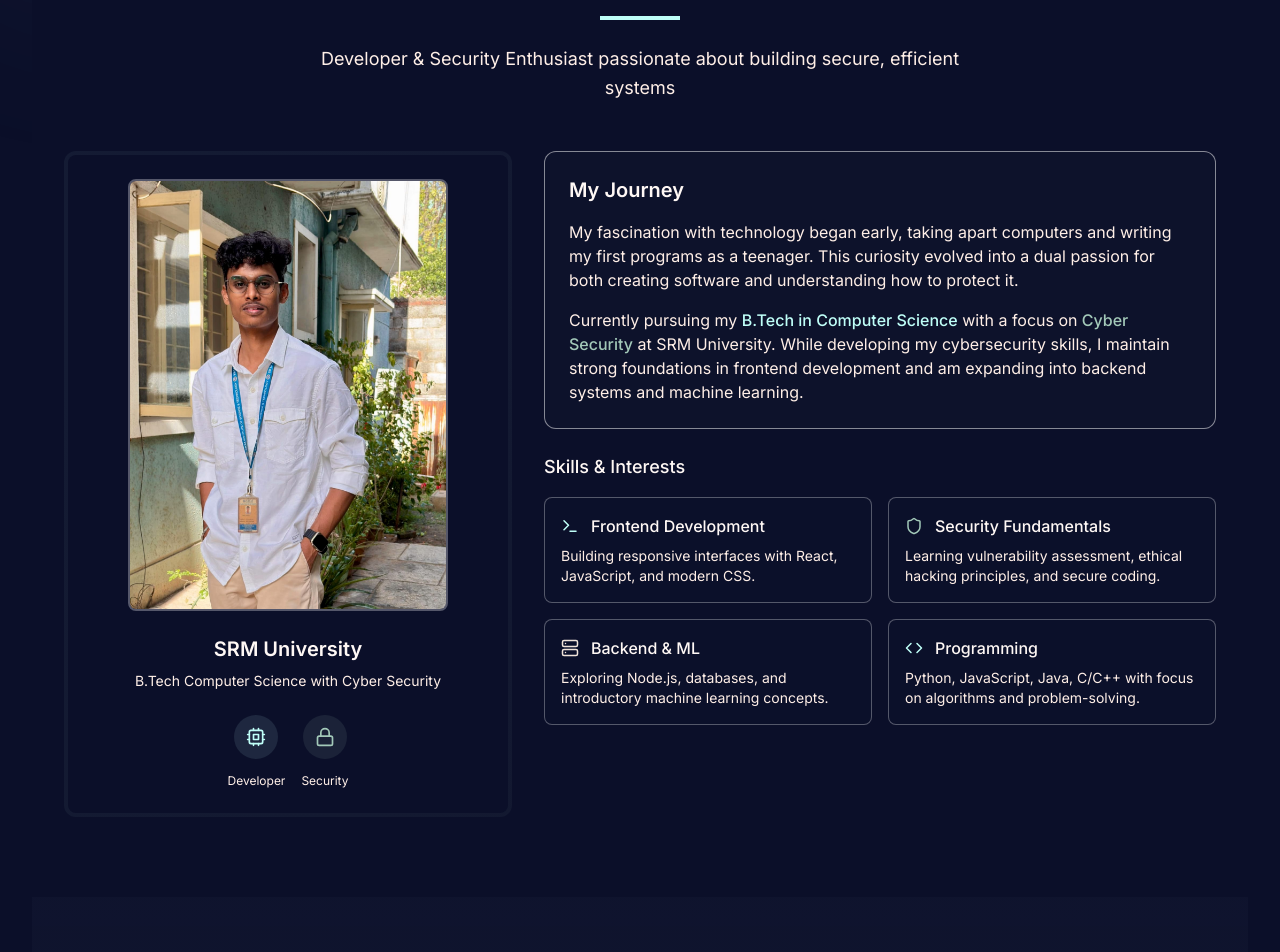
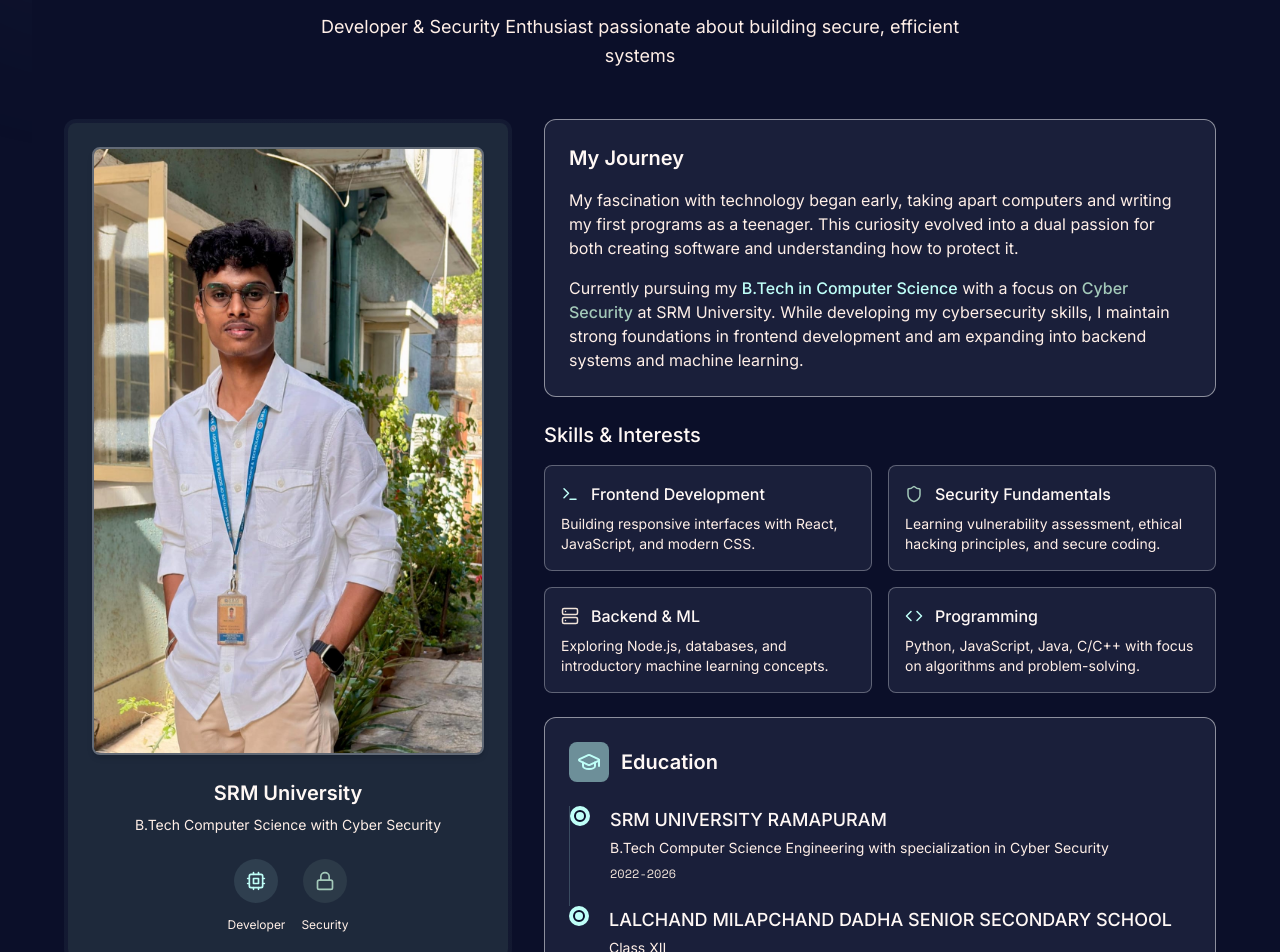
Before and after one commit to jpravin664/Pravin-Portfolio-Website, a React (Vite) app: page / in a window 1280 px wide. Shown: the part 1000-1952 px from the top of the page. Built offline with nearby package versions, Linux system fonts and the light colour scheme.

Commit message:
Added education section with dynamic rendering and improved profile photo layout

```diff
--- a/src/sections/About.tsx
+++ b/src/sections/About.tsx
@@ -1,11 +1,24 @@
 import React from 'react';
 import { motion } from 'framer-motion';
-import { Shield, Code, Server, Cpu, Lock, Terminal } from 'lucide-react';
+import { Shield, Code, Server, Cpu, Lock, Terminal, GraduationCap } from 'lucide-react';
 import profilePic from '../image/ProfilePhoto2.jpg';
 
 export const About = () => {
+  const educationItems = [
+    {
+      institution: "SRM UNIVERSITY RAMAPURAM",
+      degree: "B.Tech Computer Science Engineering with specialization in Cyber Security",
+      duration: "2022-2026",
+    },
+    {
+      institution: "LALCHAND MILAPCHAND DADHA SENIOR SECONDARY SCHOOL",
+      degree: "Class XII",
+      duration: "2021-2022",
+    }
+  ];
+
   return (
-    <section id="about" className="py-20 bg-background">
+    <section id="about" className="py-10 bg-background">
       <div className="container mx-auto px-4 sm:px-6 lg:px-8">
         <motion.div
           initial={{ opacity: 0, y: 20 }}
@@ -14,10 +27,17 @@ export const About = () => {
           viewport={{ once: true }}
           className="text-center mb-12"
         >
-          <h2 className="text-3xl sm:text-4xl font-bold mb-4 text-text">
+          <h2 className="text-4xl sm:text-4xl font-bold mb-4 text-text">
             About Me
           </h2>
-          <div className="w-20 h-1 bg-primary mx-auto mb-6"></div>
+         <motion.div
+            className="w-32 h-1 bg-gradient-to-r from-primary via-accent to-primary mx-auto rounded-full mb-8"
+            initial={{ width: 0 }}
+            whileInView={{ width: 128 }}
+            viewport={{ once: false }} // This makes it reset when exiting/re-entering view
+            transition={{ duration: 0.8, delay: 0.4 }}
+        ></motion.div>
+
           <p className="max-w-2xl mx-auto text-text-secondary text-lg leading-relaxed">
             Developer & Security Enthusiast passionate about building secure, efficient systems
           </p>
@@ -33,30 +53,28 @@ export const About = () => {
             viewport={{ once: true }}
           >
             <div className="relative rounded-xl overflow-hidden bg-gradient-to-br from-primary/5 to-accent/5 p-1">
-              <div className="bg-background rounded-lg p-6 flex flex-col items-center">
-
-                  {/* Square Profile Photo Container */}
-      <div className="w-80 h-90 rounded-lg overflow-hidden mb-6 border-2 border-app-border/30">
-        <img
-          src={profilePic}
-          alt="Profile"
-          className="w-full h-full object-cover"
-        />
-      </div>
-
+              <div className="bg-slate-800 rounded-lg p-6 flex flex-col items-center">
+                {/* Large Portrait Photo Container */}
+                <div className="w-90 h-[26rem] sm:h-[38rem] rounded-lg overflow-hidden mb-6 border-2 border-app-border/30 shadow-md">
+                  <img
+                    src={profilePic}
+                    alt="Profile"
+                    className="w-full h-full object-cover object-top"
+                  />
+                </div>
 
                 <h3 className="text-xl font-semibold mb-2 text-text">SRM University</h3>
                 <p className="text-sm text-text-secondary mb-4">B.Tech Computer Science with Cyber Security</p>
 
                 <div className="flex gap-4 mt-2">
                   <div className="text-center">
-                    <div className="p-3 rounded-full bg-primary/10 inline-block mb-2">
+                    <div className="p-3 rounded-full bg-primary/10 inline-block mb-2 hover:bg-primary/20 transition-colors">
                       <Cpu className="text-primary" size={20} />
                     </div>
                     <p className="text-xs text-text-secondary">Developer</p>
                   </div>
                   <div className="text-center">
-                    <div className="p-3 rounded-full bg-accent/10 inline-block mb-2">
+                    <div className="p-3 rounded-full bg-accent/10 inline-block mb-2 hover:bg-accent/20 transition-colors">
                       <Lock className="text-accent" size={20} />
                     </div>
                     <p className="text-xs text-text-secondary">Security</p>
@@ -75,7 +93,7 @@ export const About = () => {
             viewport={{ once: true }}
           >
             <div className="space-y-6">
-              <div className="bg-background-light/20 rounded-xl p-6 border border-app-border/50">
+              <div className="bg-background-light rounded-xl p-6 border border-app-border/50">
                 <h3 className="text-xl font-semibold mb-4 text-text">My Journey</h3>
                 <div className="space-y-4 text-text-secondary">
                   <p>
@@ -91,11 +109,11 @@ export const About = () => {
 
               {/* Skills */}
               <div>
-                <h4 className="text-lg font-medium mb-4 text-text">Skills & Interests</h4>
+                <h4 className="text-xl font-medium mb-4 text-text">Skills & Interests</h4>
                 <div className="grid grid-cols-1 sm:grid-cols-2 gap-4">
                   <motion.div
                     whileHover={{ scale: 1.02 }}
-                    className="bg-background-light/10 p-4 rounded-lg border border-app-border/30"
+                    className="bg-background-light p-4 rounded-lg border border-app-border/30"
                   >
                     <div className="flex items-center gap-3 mb-2">
                       <Terminal className="text-primary" size={18} />
@@ -108,7 +126,7 @@ export const About = () => {
 
                   <motion.div
                     whileHover={{ scale: 1.02 }}
-                    className="bg-background-light/10 p-4 rounded-lg border border-app-border/30"
+                    className="bg-background-light p-4 rounded-lg border border-app-border/30"
                   >
                     <div className="flex items-center gap-3 mb-2">
                       <Shield className="text-accent" size={18} />
@@ -121,7 +139,7 @@ export const About = () => {
 
                   <motion.div
                     whileHover={{ scale: 1.02 }}
-                    className="bg-background-light/10 p-4 rounded-lg border border-app-border/30"
+                    className="bg-background-light p-4 rounded-lg border border-app-border/30"
                   >
                     <div className="flex items-center gap-3 mb-2">
                       <Server size={18} className="text-glow" />
@@ -134,7 +152,7 @@ export const About = () => {
 
                   <motion.div
                     whileHover={{ scale: 1.02 }}
-                    className="bg-background-light/10 p-4 rounded-lg border border-app-border/30"
+                    className="bg-background-light p-4 rounded-lg border border-app-border/30"
                   >
                     <div className="flex items-center gap-3 mb-2">
                       <Code className="text-primary" size={18} />
@@ -146,6 +164,37 @@ export const About = () => {
                   </motion.div>
                 </div>
               </div>
+
+              {/* Education Section */}
+              <div className="bg-background-light rounded-xl p-6 border border-app-border/50">
+                <div className="flex items-center gap-3 mb-6">
+                  <div className="p-2 rounded-lg bg-primary/50 text-primary">
+                    <GraduationCap size={24} />
+                  </div>
+                  <h3 className="text-xl font-semibold text-text">Education</h3>
+                </div>
+
+                <div className="relative">
+                  <div className="absolute left-6 top-0 h-full w-0.5 bg-primary/20 -z-10"></div>
+                  {educationItems.map((item, index) => (
+                    <motion.div
+                      key={index}
+                      className={`pl-10 pb-6 relative ${index !== educationItems.length - 1 ? 'border-l border-primary/20' : ''}`}
+                      initial={{ opacity: 0, y: 20 }}
+                      whileInView={{ opacity: 1, y: 0 }}
+                      transition={{ duration: 0.3, delay: index * 0.1 }}
+                      viewport={{ once: true }}
+                    >
+                      <div className="absolute left-0 top-0 w-5 h-5 rounded-full bg-background border-4 border-primary flex items-center justify-center">
+                        <div className="w-2 h-2 rounded-full bg-primary"></div>
+                      </div>
+                      <h4 className="font-medium text-lg text-text">{item.institution}</h4>
+                      <p className="text-text-secondary text-sm mt-1">{item.degree}</p>
+                      <p className="text-xs text-glow font-mono mt-2">{item.duration}</p>
+                    </motion.div>
+                  ))}
+                </div>
+              </div>
             </div>
           </motion.div>
         </div>
```
